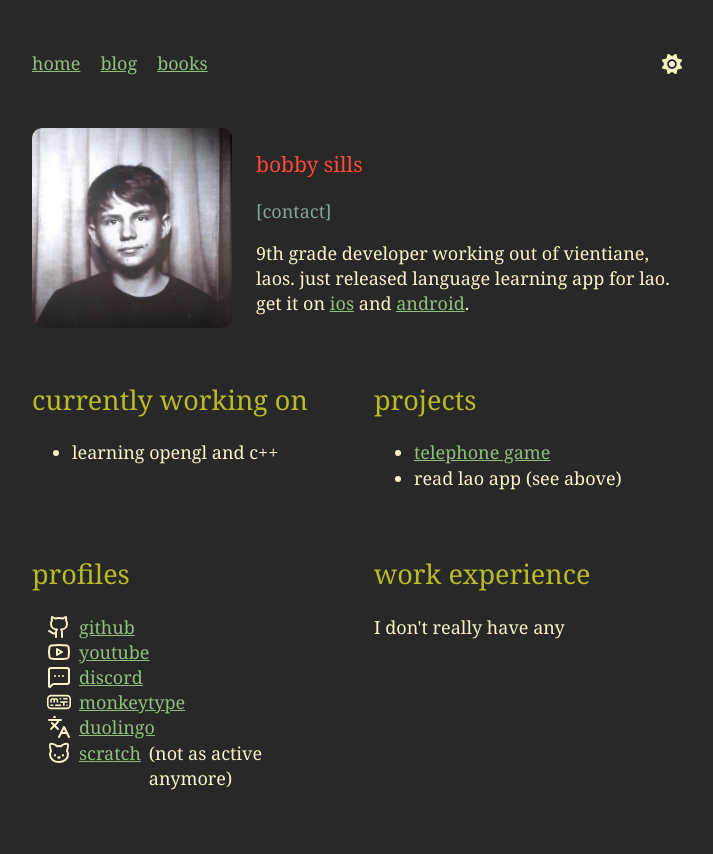
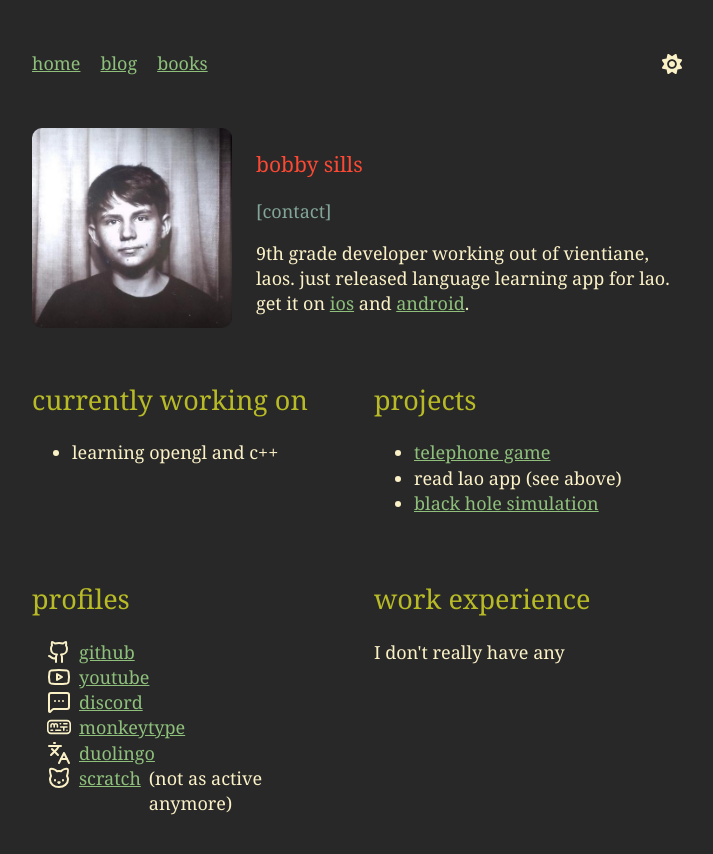
Before and after one commit to bobby-sills/bobby-sills.github.io, a Svelte app: page / in a window 1280 px wide. Shown: the top 854 px of the page, without its empty margins (278-991 px from the left). Before the commit the page ends 833 px from the top, so only its background shows below. Built offline with nearby package versions, Linux system fonts and the light colour scheme.

Commit message:
added black hole simulation

```diff
--- a/src/Home.svelte
+++ b/src/Home.svelte
@@ -71,6 +71,11 @@
 			<ul>
 				<li><a href="#/telephone-game">telephone game</a></li>
 				<li>read lao app (see above)</li>
+				<li>
+					<a href="https://bobbysills.dev/p5js-black-hole-simulation/"
+						>black hole simulation</a
+					>
+				</li>
 			</ul>
 		</div>
 		<div>
```
